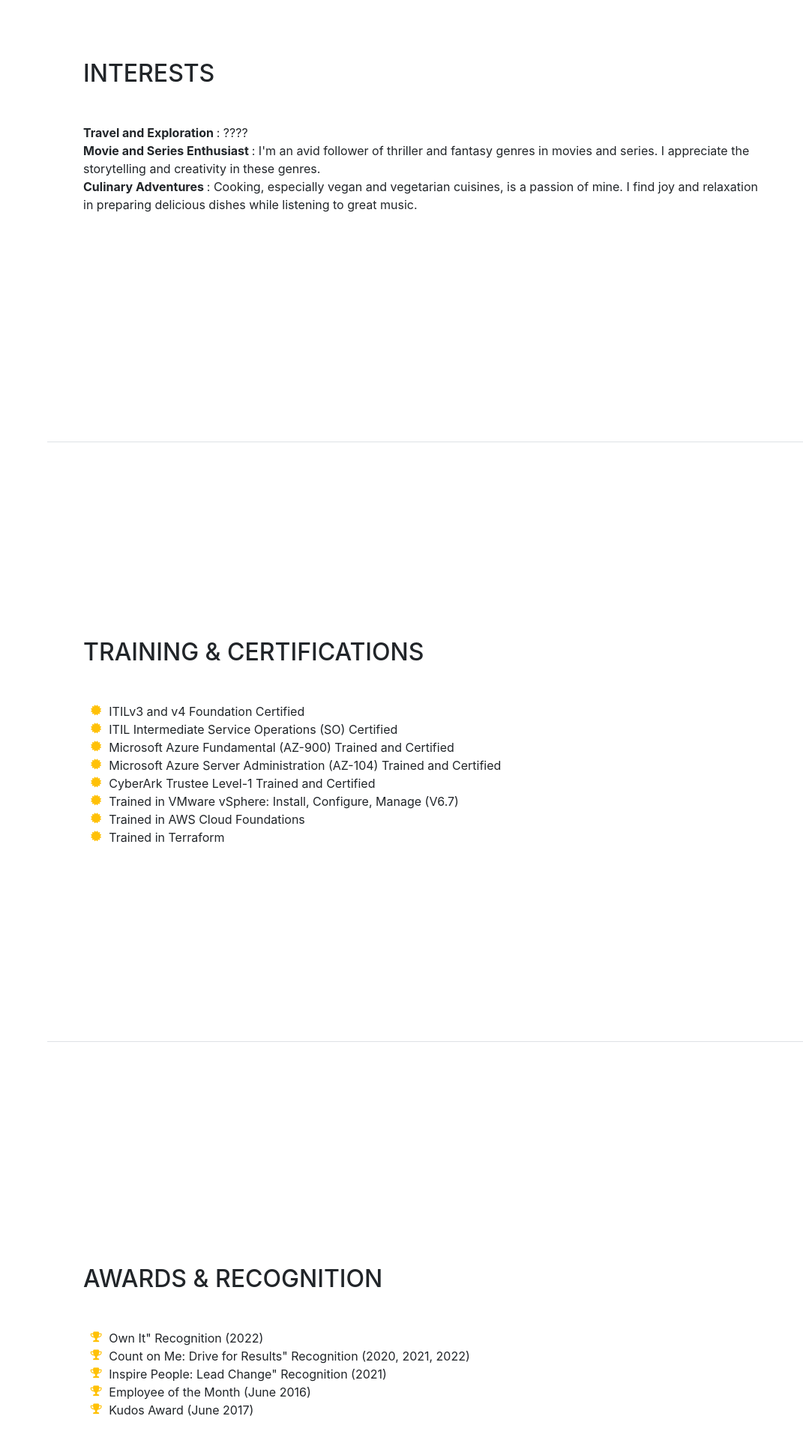
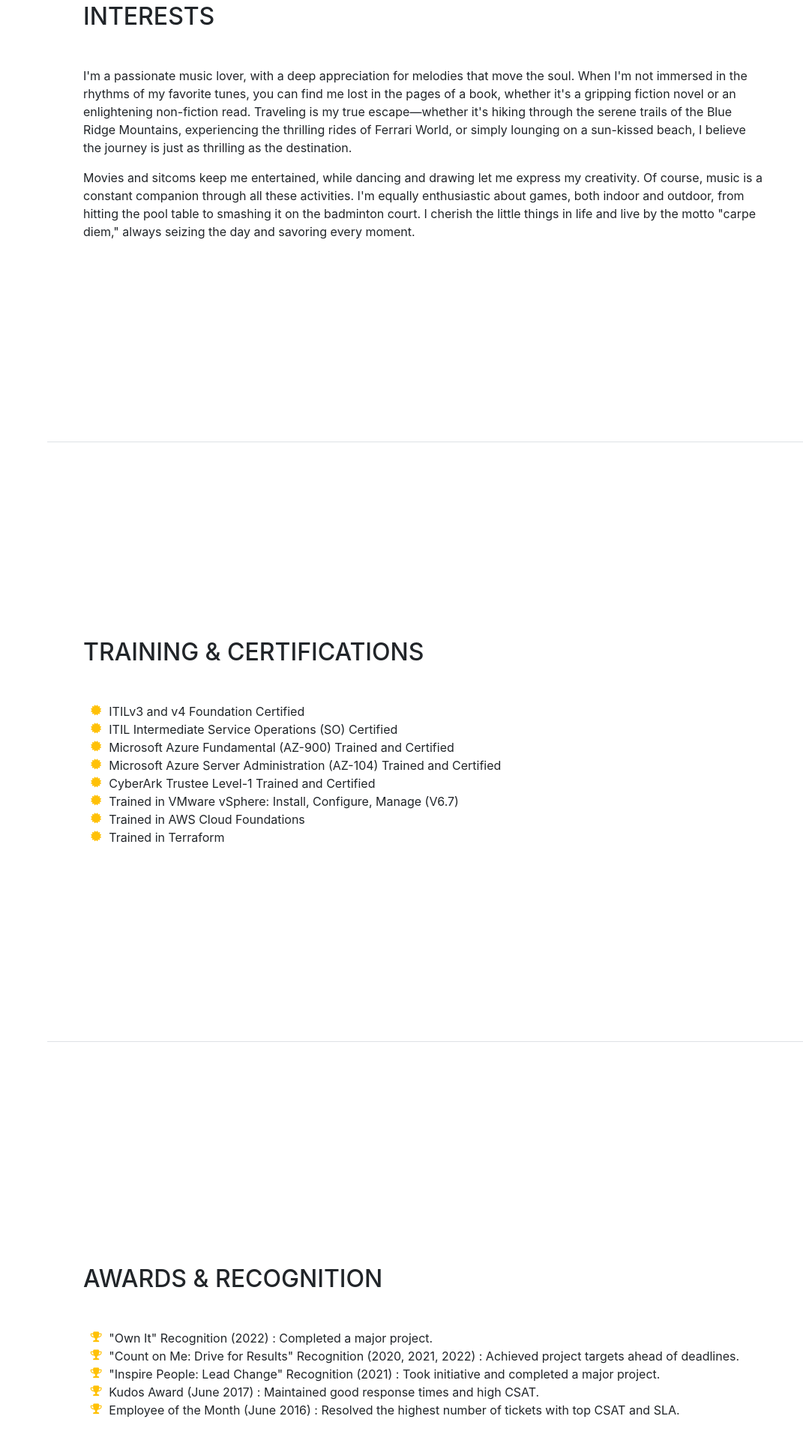
Before and after one commit to ManasiTelang-212/_my_portfolio, a website with bundled scripts: page index.html in a window 1280 px wide. Shown: the part 6360-8289 px from the top of the page at 75% size, without its empty margins (209-1280 px from the left). Built offline with nearby package versions, Linux system fonts and the light colour scheme; a web font is replaced by a local one.

Commit message:
Update index.html

```diff
--- a/index.html
+++ b/index.html
@@ -375,11 +375,15 @@ As a Backup Administrator, I specialized in managing and maintaining data backup
     <section class="resume-section p-3 p-lg-5 d-flex flex-column" id="interests">
       <div class="my-auto">
         <h2 class="mb-5">Interests</h2>
-        <p> <strong> Travel and Exploration </strong>: ????
-            <br>
-           <strong> Movie and Series Enthusiast </strong>: I'm an avid follower of thriller and fantasy genres in movies and series. I appreciate the storytelling and creativity in these genres.
-          <br>
-          <strong>Culinary Adventures </strong>: Cooking, especially vegan and vegetarian cuisines, is a passion of mine. I find joy and relaxation in preparing delicious dishes while listening to great music.
+        <p> I'm a passionate music lover, with a deep appreciation for melodies that move the soul. When I'm not immersed in the rhythms of my favorite tunes, you can find me lost in the pages of a book, whether it's a gripping fiction novel or an enlightening non-fiction read.
+		Traveling is my true escape—whether it's hiking through the serene trails of the Blue Ridge Mountains, experiencing the thrilling rides of Ferrari World, or simply lounging on a sun-kissed beach, I believe the journey is just as thrilling as the destination.
+	<p>Movies and sitcoms keep me entertained, while dancing and drawing let me express my creativity.
+		Of course, music is a constant companion through all these activities. I'm equally enthusiastic about games, both indoor and outdoor, from hitting the pool table to smashing it on the badminton court.
+		I cherish the little things in life and live by the motto "carpe diem," always seizing the day and savoring every moment.
+            </p>
+
+
+
           <br>
         </p>
       </div>
@@ -433,24 +437,25 @@ As a Backup Administrator, I specialized in managing and maintaining data backup
         <ul class="fa-ul mb-0">
           <li>
             <i class="fa-li fa fa-trophy text-warning"></i>
-            Own It" Recognition (2022)
+            "Own It" Recognition (2022) : Completed a major project.
           </li>
           <li>
             <i class="fa-li fa fa-trophy text-warning"></i>
-            Count on Me: Drive for Results" Recognition (2020, 2021, 2022)
+            "Count on Me: Drive for Results" Recognition (2020, 2021, 2022) : Achieved project targets ahead of deadlines.
           </li>
           <li>
             <i class="fa-li fa fa-trophy text-warning"></i>
-            Inspire People: Lead Change" Recognition (2021)
+            "Inspire People: Lead Change" Recognition (2021) : Took initiative and completed a major project.
+          </li>
+		 <li>
+            <i class="fa-li fa fa-trophy text-warning"></i>
+            Kudos Award (June 2017) : Maintained good response times and high CSAT.
           </li>
           <li>
             <i class="fa-li fa fa-trophy text-warning"></i>
-            Employee of the Month (June 2016)
+            Employee of the Month (June 2016) : Resolved the highest number of tickets with top CSAT and SLA.
           </li>
-          <li>
-            <i class="fa-li fa fa-trophy text-warning"></i>
-            Kudos Award (June 2017)
-          </li>
+
           <li>
 
         </ul>
```
